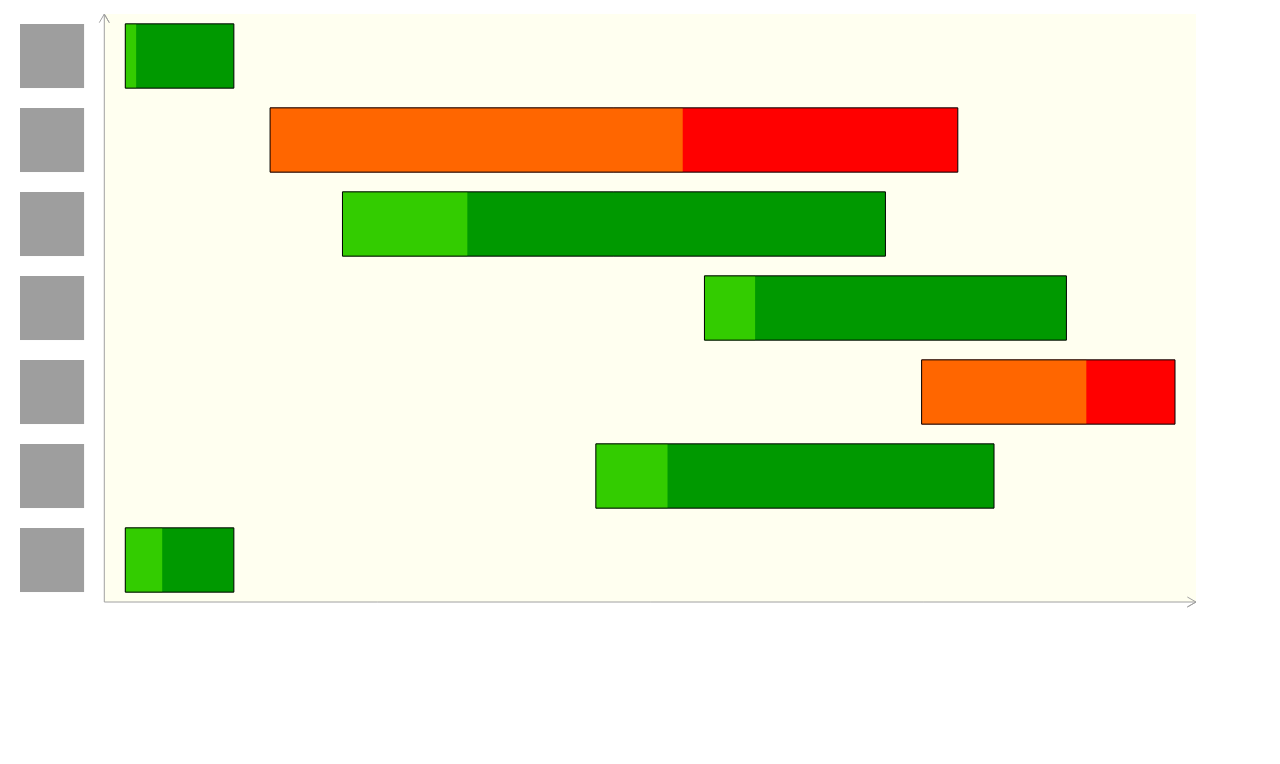
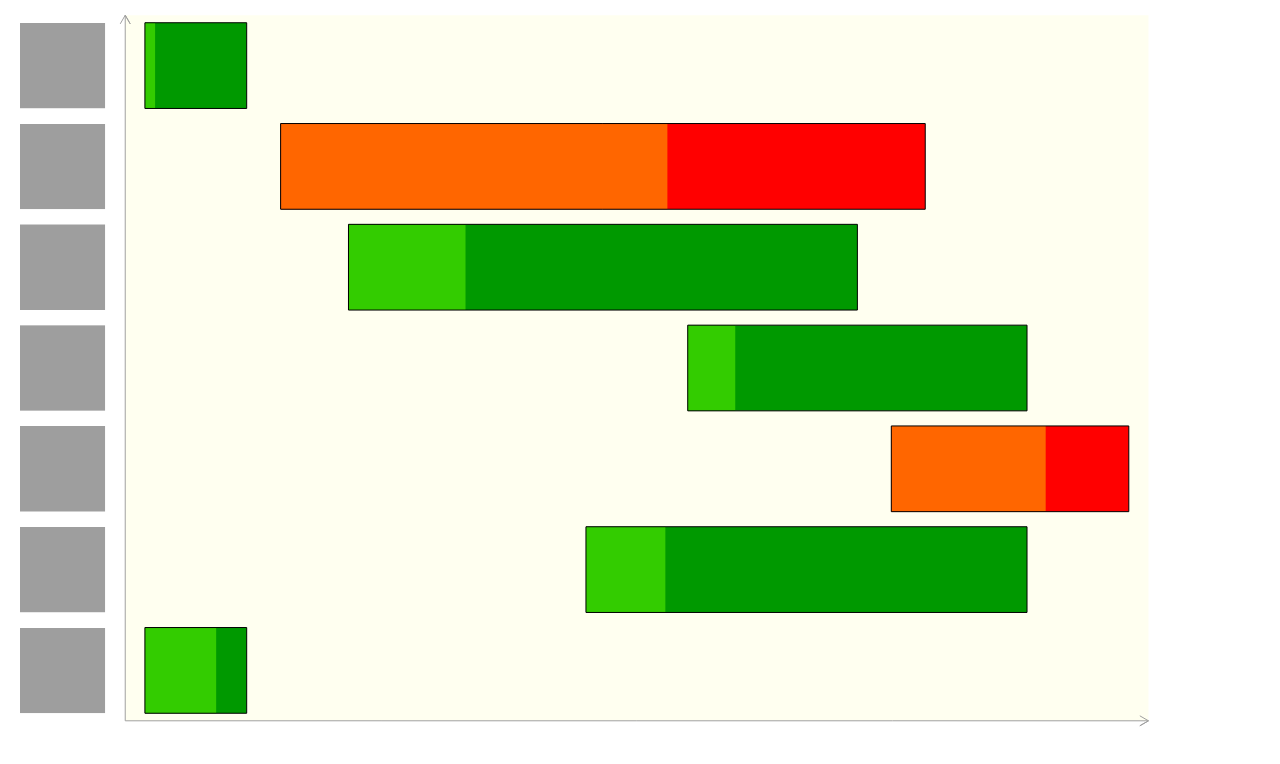
Before and after one commit to zubr/dashboard, a plain HTML site: page index.html in a window 1280 px wide. Drawn offline with Linux system fonts and the light colour scheme.

Commit message:
resizening fixes

```diff
--- a/index.html
+++ b/index.html
@@ -61,7 +61,7 @@
                     name: 'some name',
                     image: 'http://www.html5canvastutorials.com/demos/assets/yoda.jpg',
                     start: new Date('October 14, 2013'),
-                    finish: new Date('October 25, 2013'),
+                    finish: new Date('October 27, 2013'),
                     blocker: false,
                     progress: 18
                 },
@@ -72,10 +72,13 @@
                     start: new Date('October 01, 2013'),
                     finish: new Date('October 04, 2013'),
                     blocker: false,
-                    progress: 34
+                    progress: 70
                 }
             ];
-            var dashboard = new Dashboard(items);
+            var dashboard = new Dashboard(items, {
+                stageWidth: document.body.clientWidth * 90/100,
+                stageHeight: document.body.clientHeight * 90/100
+            });
         </script>
     </body>
 
--- a/scripts/dashboard/calculator.js
+++ b/scripts/dashboard/calculator.js
@@ -19,7 +19,7 @@ function DimensionsCalculator() {
 
         var marginH = options.stageHeight / 100;
         var marginW = options.stageWidth / 100;
-        var iconsW = 450 / items.length;
+        var iconsW = 600 / items.length;
 
         var mainH = options.stageHeight - 2 * marginH;
         var mainW = options.stageWidth - 2 * marginW - iconsW - options.iconsRightMargin;
--- a/scripts/dashboard/dashboard.js
+++ b/scripts/dashboard/dashboard.js
@@ -70,11 +70,20 @@ function Dashboard(items, options) {
 
     _.each(items, function (itemData, key) {
         var imageObj = new Image();
+        var imageH = dimensions.itemH;
+        var imageW = dimensions.iconsW;
+        var x = 0;
+        if (imageH < dimensions.iconsW) {
+            imageW = imageH;
+            x = (dimensions.iconsW - imageW)/2;
+        }
+
         imageObj.onload = function () {
             var item = new Kinetic.Image({
-                height: itemH - imageM * 2,
-                width: dimensions.iconsW,
-                y: (itemH * key) + imageM,
+                height: imageH - imageM * 2,
+                width: imageW,
+                y: (imageH * key) + imageM,
+                x: x,
                 image: imageObj
             });
             iconsLayer.add(item);
```
